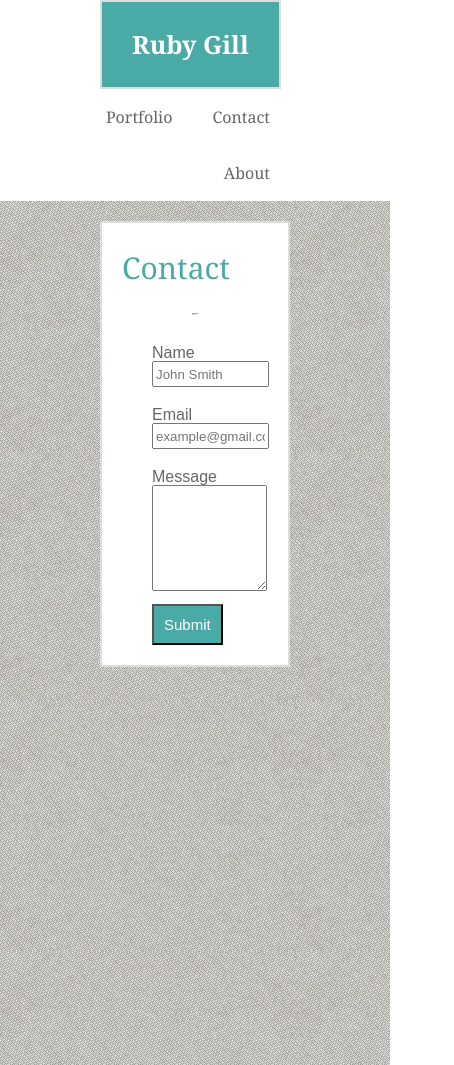
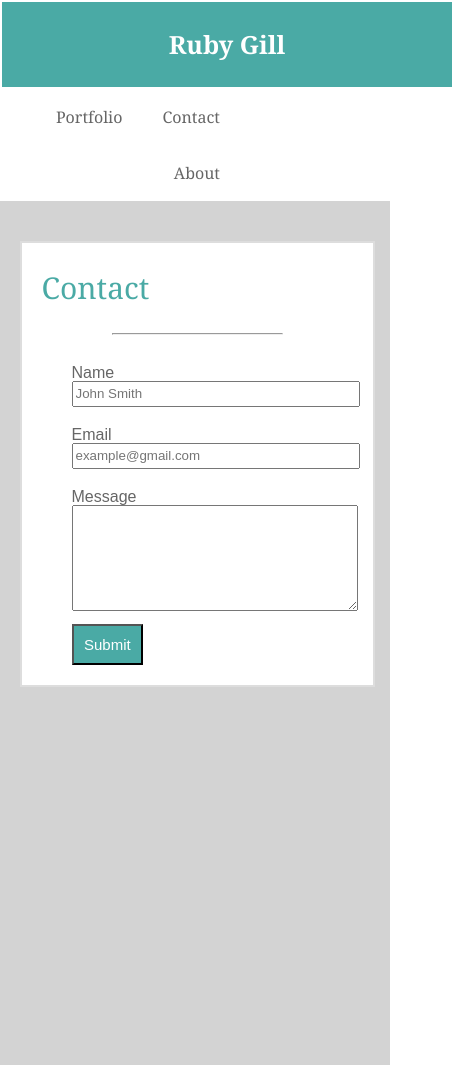
Before and after one commit to Rubyrgill/UTM, a plain HTML site: page week2/Homework/Responsive-Portfolio/contact.html in a window 390 px wide. Shown: the top 1065 px of the page, 454 px wide, since content can reach past the window. Drawn offline with Linux system fonts and the light colour scheme.

Commit message:
Responsive design function updated

```diff
--- a/week2/Homework/Responsive-Portfolio/assets/css/style.css
+++ b/week2/Homework/Responsive-Portfolio/assets/css/style.css
@@ -246,10 +246,82 @@ input [type="reset"] {
 }
 
 @media screen and (max-width: 980px) {
+  .contentback {
+    float: left;
+    margin-left: 5%;
+    padding: 0;
+  }
+  .text {
+    position: relative;
+  }
+  .container_form {
+    width: 500px;
+  }
+  .imgg {
+    position: relative;
+  }
 }
 
 @media screen and (max-width: 768px) {
+  .contentback {
+    float: center;
+    width: 90%;
+    margin: 5%;
+  }
+  .text {
+    position: relative;
+    margin: 20px;
+  }
+  .container_form {
+    width: 100%;
+    float: center;
+  }
+  .imgg {
+    position: relative;
+  }
+  .background {
+    background-color: lightgray;
+    background-image: none;
+  }
 }
 
 @media screen and (max-width: 640px) {
+  .contentback {
+    float: center;
+    width: 90%;
+    margin: 5%;
+  }
+  .headlogo {
+    width: 100%;
+    margin: 0px;
+    text-align: center;
+  }
+
+  .links {
+    float: center;
+    padding-right: 50px;
+    padding-left: 10px;
+  }
+  .text {
+    position: relative;
+    margin: 20px;
+  }
+  .container_form {
+    width: 100%;
+    float: center;
+  }
+  .imgg {
+    position: relative;
+  }
+  .background {
+    background-color: lightgray;
+    background-image: none;
+  }
+  .portfolio {
+    margin: 0;
+    float: center;
+  }
+  #p1 {
+    width: 500px;
+  }
 }
```
Also changed, not shown: week1/homework/HW-Wireframe/index.html (+2 -0 lines).
